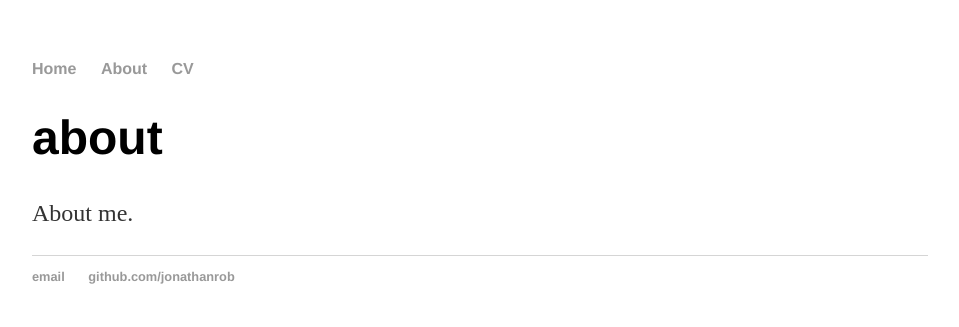
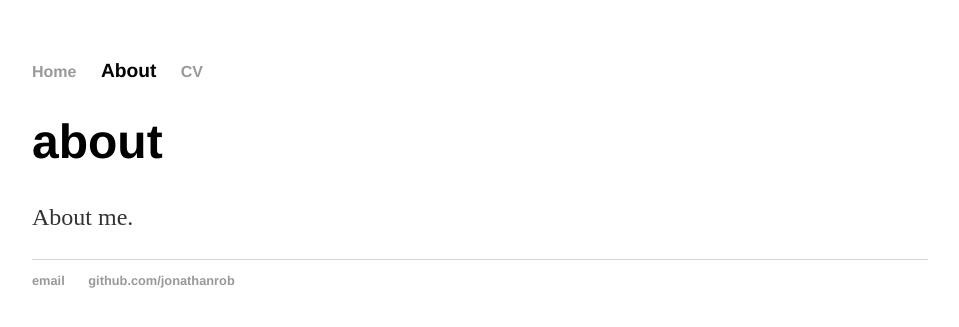
Before and after one commit to JonathanRob/JonathanRob.github.io, a Jekyll site: the page built from about/index.html, in a window 1280 px wide. Shown: the top 327 px of the page, without its empty margins (160-1119 px from the left). Built offline with Jekyll 4.4.1, drawn with Linux system fonts in a browser that asks for light colours.

Commit message:
feat: about/index.html placeholder page

```diff
--- a/about/index.html
+++ b/about/index.html
@@ -2,6 +2,12 @@
 layout: default
 title: about
 ---
+<style>
+	a.about {
+		font-size: 1.2em;
+		color: black;
+	}
+</style>
 <div class="blurb">
   <h1>about</h1>
   <p>About me.</p>
```
